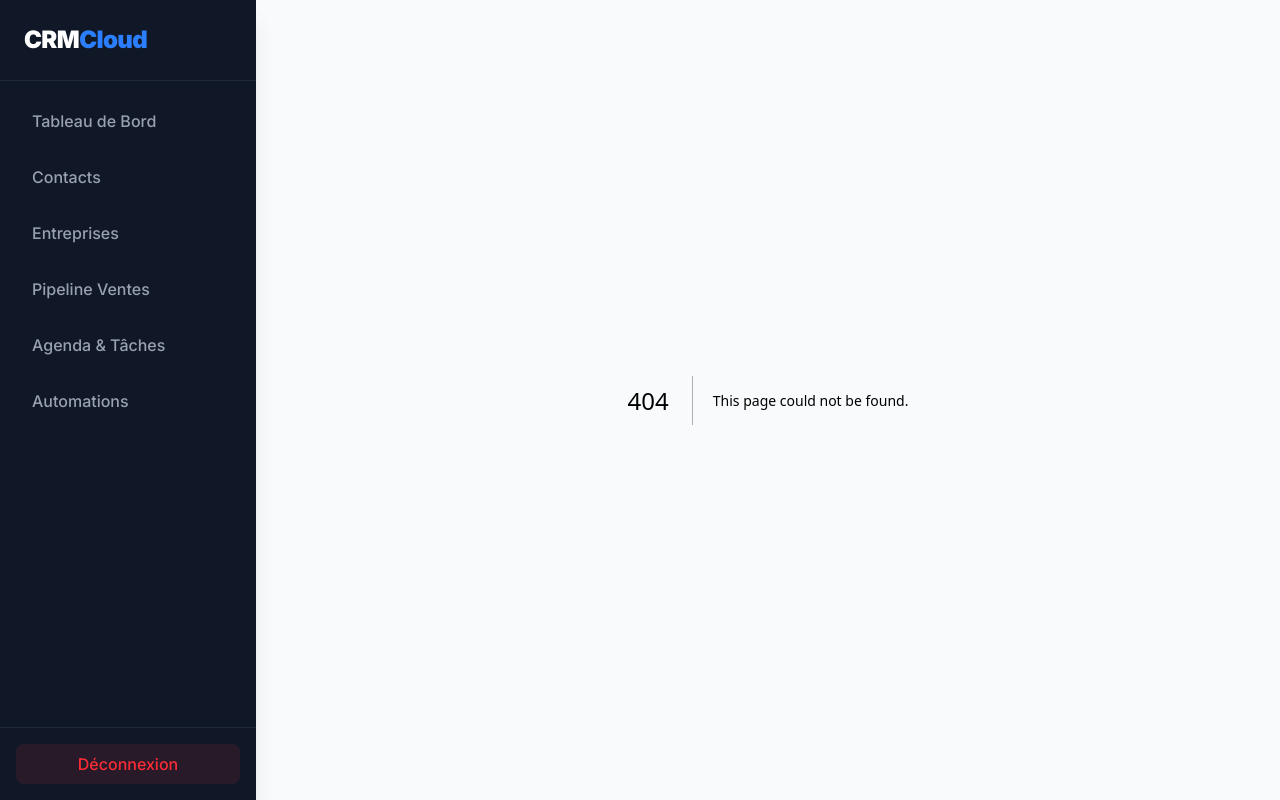
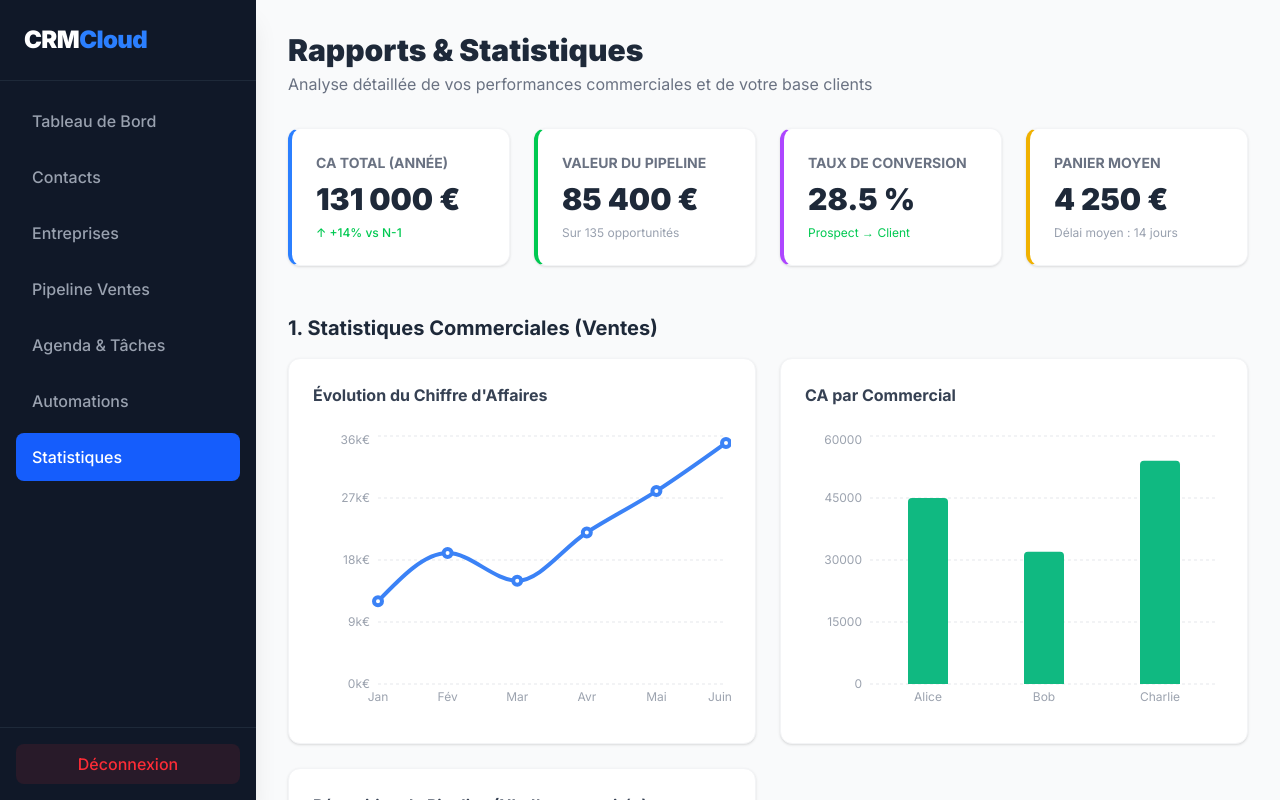
Before and after one commit to Kusanagies/projetCRM, a Next.js app in the folder fronten/: page /statistiques in a window 1280 px wide. Before the commit this address had no page. Built offline with nearby package versions, Linux system fonts and the light colour scheme; sample sign-in values are in the browser's storage.

Commit message:
Ajout de la page statistiques

```diff
--- a/fronten/package.json
+++ b/fronten/package.json
@@ -11,7 +11,8 @@
   "dependencies": {
     "next": "16.1.6",
     "react": "19.2.3",
-    "react-dom": "19.2.3"
+    "react-dom": "19.2.3",
+    "recharts": "^3.8.0"
   },
   "devDependencies": {
     "@tailwindcss/postcss": "^4",
--- a/fronten/src/app/layout.js
+++ b/fronten/src/app/layout.js
@@ -55,6 +55,9 @@ export default function RootLayout({ children }) {
               <Link href="/automations" className={`block px-4 py-3 rounded-lg transition font-medium ${pathname === '/automations' ? 'bg-blue-600 text-white' : 'text-gray-400 hover:bg-gray-800 hover:text-white'}`}>
                 Automations
               </Link>
+              <Link href="/statistiques" className={`block px-4 py-3 rounded-lg transition font-medium ${pathname === '/statistiques' ? 'bg-blue-600 text-white' : 'text-gray-400 hover:bg-gray-800 hover:text-white'}`}>
+                Statistiques
+              </Link>
             </nav>
 
             {/* Bouton Déconnexion en bas */}
--- /dev/null
+++ b/fronten/src/app/statistiques/page.js
@@ -0,0 +1,187 @@
+'use client';
+
+import { useState, useEffect } from 'react';
+import { useRouter } from 'next/navigation';
+import {
+  LineChart, Line, BarChart, Bar, PieChart, Pie, Cell,
+  XAxis, YAxis, CartesianGrid, Tooltip, Legend, ResponsiveContainer
+} from 'recharts';
+
+export default function StatistiquesPage() {
+  const router = useRouter();
+  const [loading, setLoading] = useState(true);
+
+  // --- DONNÉES SIMULÉES (En attendant de brancher Django) ---
+  const evolutionCA = [
+    { mois: 'Jan', CA: 12000 }, { mois: 'Fév', CA: 19000 }, { mois: 'Mar', CA: 15000 },
+    { mois: 'Avr', CA: 22000 }, { mois: 'Mai', CA: 28000 }, { mois: 'Juin', CA: 35000 }
+  ];
+
+  const caParCommercial = [
+    { nom: 'Alice', CA: 45000 }, { nom: 'Bob', CA: 32000 }, { nom: 'Charlie', CA: 54000 }
+  ];
+
+  const pipelineData = [
+    { name: 'Prospect', value: 45 }, { name: 'Qualification', value: 30 },
+    { name: 'Proposition', value: 20 }, { name: 'Négociation', value: 15 },
+    { name: 'Gagné', value: 25 }
+  ];
+
+  const segmentationSecteur = [
+    { name: 'Tech & IT', value: 40 }, { name: 'Immobilier', value: 25 },
+    { name: 'Santé', value: 20 }, { name: 'Finance', value: 15 }
+  ];
+
+  const COLORS = ['#3b82f6', '#10b981', '#f59e0b', '#8b5cf6', '#ef4444'];
+
+  useEffect(() => {
+    const token = localStorage.getItem('access_token');
+    if (!token) router.push('/login');
+    else setLoading(false);
+  }, [router]);
+
+  if (loading) return <div className="p-8">Chargement des rapports analytiques...</div>;
+
+  return (
+    <main className="p-8 h-full flex flex-col overflow-y-auto bg-gray-50">
+      <div className="mb-8">
+        <h1 className="text-3xl font-black text-gray-800">Rapports & Statistiques</h1>
+        <p className="text-gray-500 mt-1">Analyse détaillée de vos performances commerciales et de votre base clients</p>
+      </div>
+
+      {/* ==========================================
+          SECTION 1 : KPIs GLOBAUX (Les gros chiffres)
+          ========================================== */}
+      <div className="grid grid-cols-1 md:grid-cols-2 lg:grid-cols-4 gap-6 mb-8">
+        <div className="bg-white p-6 rounded-xl shadow-sm border border-gray-100 border-l-4 border-l-blue-500">
+          <p className="text-sm text-gray-500 font-bold uppercase">CA Total (Année)</p>
+          <p className="text-3xl font-black text-gray-800 mt-2">131 000 €</p>
+          <p className="text-xs text-green-500 mt-2 font-medium">↑ +14% vs N-1</p>
+        </div>
+        <div className="bg-white p-6 rounded-xl shadow-sm border border-gray-100 border-l-4 border-l-green-500">
+          <p className="text-sm text-gray-500 font-bold uppercase">Valeur du Pipeline</p>
+          <p className="text-3xl font-black text-gray-800 mt-2">85 400 €</p>
+          <p className="text-xs text-gray-400 mt-2">Sur 135 opportunités</p>
+        </div>
+        <div className="bg-white p-6 rounded-xl shadow-sm border border-gray-100 border-l-4 border-l-purple-500">
+          <p className="text-sm text-gray-500 font-bold uppercase">Taux de Conversion</p>
+          <p className="text-3xl font-black text-gray-800 mt-2">28.5 %</p>
+          <p className="text-xs text-green-500 mt-2">Prospect → Client</p>
+        </div>
+        <div className="bg-white p-6 rounded-xl shadow-sm border border-gray-100 border-l-4 border-l-yellow-500">
+          <p className="text-sm text-gray-500 font-bold uppercase">Panier Moyen</p>
+          <p className="text-3xl font-black text-gray-800 mt-2">4 250 €</p>
+          <p className="text-xs text-gray-400 mt-2">Délai moyen : 14 jours</p>
+        </div>
+      </div>
+
+      {/* ==========================================
+          SECTION 2 : GRAPHIQUES COMMERCIAUX
+          ========================================== */}
+      <h2 className="text-xl font-bold text-gray-800 mb-4 mt-4">1. Statistiques Commerciales (Ventes)</h2>
+      <div className="grid grid-cols-1 lg:grid-cols-2 gap-6 mb-8">
+
+        {/* Évolution du CA */}
+        <div className="bg-white p-6 rounded-xl shadow-sm border border-gray-100">
+          <h3 className="font-bold text-gray-700 mb-6">Évolution du Chiffre d'Affaires</h3>
+          <div className="h-72 w-full">
+            <ResponsiveContainer width="100%" height="100%">
+              <LineChart data={evolutionCA}>
+                <CartesianGrid strokeDasharray="3 3" vertical={false} stroke="#e5e7eb"/>
+                <XAxis dataKey="mois" stroke="#9ca3af" fontSize={12} tickLine={false} axisLine={false}/>
+                <YAxis stroke="#9ca3af" fontSize={12} tickLine={false} axisLine={false} tickFormatter={(value) => `${value/1000}k€`}/>
+                <Tooltip formatter={(value) => `${value} €`} />
+                <Line type="monotone" dataKey="CA" stroke="#3b82f6" strokeWidth={4} dot={{ r: 4 }} activeDot={{ r: 8 }} />
+              </LineChart>
+            </ResponsiveContainer>
+          </div>
+        </div>
+
+        {/* CA par commercial */}
+        <div className="bg-white p-6 rounded-xl shadow-sm border border-gray-100">
+          <h3 className="font-bold text-gray-700 mb-6">CA par Commercial</h3>
+          <div className="h-72 w-full">
+            <ResponsiveContainer width="100%" height="100%">
+              <BarChart data={caParCommercial}>
+                <CartesianGrid strokeDasharray="3 3" vertical={false} stroke="#e5e7eb"/>
+                <XAxis dataKey="nom" stroke="#9ca3af" fontSize={12} tickLine={false} axisLine={false}/>
+                <YAxis stroke="#9ca3af" fontSize={12} tickLine={false} axisLine={false}/>
+                <Tooltip formatter={(value) => `${value} €`} cursor={{fill: '#f3f4f6'}} />
+                <Bar dataKey="CA" fill="#10b981" radius={[4, 4, 0, 0]} barSize={40} />
+              </BarChart>
+            </ResponsiveContainer>
+          </div>
+        </div>
+
+        {/* Pipeline / Entonnoir */}
+        <div className="bg-white p-6 rounded-xl shadow-sm border border-gray-100">
+          <h3 className="font-bold text-gray-700 mb-6">Répartition du Pipeline (Nb d'opportunités)</h3>
+          <div className="h-72 w-full">
+            <ResponsiveContainer width="100%" height="100%">
+              <BarChart data={pipelineData} layout="vertical" margin={{ top: 0, right: 30, left: 40, bottom: 0 }}>
+                <CartesianGrid strokeDasharray="3 3" horizontal={false} stroke="#e5e7eb"/>
+                <XAxis type="number" stroke="#9ca3af" fontSize={12}/>
+                <YAxis dataKey="name" type="category" stroke="#6b7280" fontSize={12} tickLine={false} axisLine={false}/>
+                <Tooltip />
+                <Bar dataKey="value" fill="#8b5cf6" radius={[0, 4, 4, 0]} barSize={20}>
+                  {pipelineData.map((entry, index) => (
+                    <Cell key={`cell-${index}`} fill={COLORS[index % COLORS.length]} />
+                  ))}
+                </Bar>
+              </BarChart>
+            </ResponsiveContainer>
+          </div>
+        </div>
+      </div>
+
+      {/* ==========================================
+          SECTION 3 : STATISTIQUES CLIENTS
+          ========================================== */}
+      <h2 className="text-xl font-bold text-gray-800 mb-4 mt-4">2. Statistiques Clients & Segmentation</h2>
+      <div className="grid grid-cols-1 lg:grid-cols-3 gap-6 mb-8">
+
+        {/* KPI Base Client */}
+        <div className="bg-white p-6 rounded-xl shadow-sm border border-gray-100 flex flex-col justify-center">
+          <h3 className="font-bold text-gray-700 mb-4">Base Clients</h3>
+          <div className="space-y-4">
+            <div className="flex justify-between items-center border-b pb-2">
+              <span className="text-gray-500">Total Clients</span>
+              <span className="font-bold text-lg">482</span>
+            </div>
+            <div className="flex justify-between items-center border-b pb-2">
+              <span className="text-gray-500">Nouveaux (ce mois)</span>
+              <span className="font-bold text-green-500">+ 34</span>
+            </div>
+            <div className="flex justify-between items-center border-b pb-2">
+              <span className="text-gray-500">Clients Actifs</span>
+              <span className="font-bold text-blue-600">315 (65%)</span>
+            </div>
+            <div className="flex justify-between items-center pb-2">
+              <span className="text-gray-500">LTV (Valeur à vie)</span>
+              <span className="font-bold text-purple-600">12 400 €</span>
+            </div>
+          </div>
+        </div>
+
+        {/* Graphique Secteur */}
+        <div className="bg-white p-6 rounded-xl shadow-sm border border-gray-100 col-span-2">
+          <h3 className="font-bold text-gray-700 mb-2">Segmentation par Secteur d'activité</h3>
+          <div className="h-64 w-full flex items-center">
+            <ResponsiveContainer width="100%" height="100%">
+              <PieChart>
+                <Pie data={segmentationSecteur} cx="50%" cy="50%" innerRadius={60} outerRadius={80} paddingAngle={5} dataKey="value">
+                  {segmentationSecteur.map((entry, index) => (
+                    <Cell key={`cell-${index}`} fill={COLORS[index % COLORS.length]} />
+                  ))}
+                </Pie>
+                <Tooltip />
+                <Legend verticalAlign="middle" align="right" layout="vertical" />
+              </PieChart>
+            </ResponsiveContainer>
+          </div>
+        </div>
+
+      </div>
+    </main>
+  );
+}
```
Also changed, not shown: 1 other file (tests, documents, lock files or other folders).
